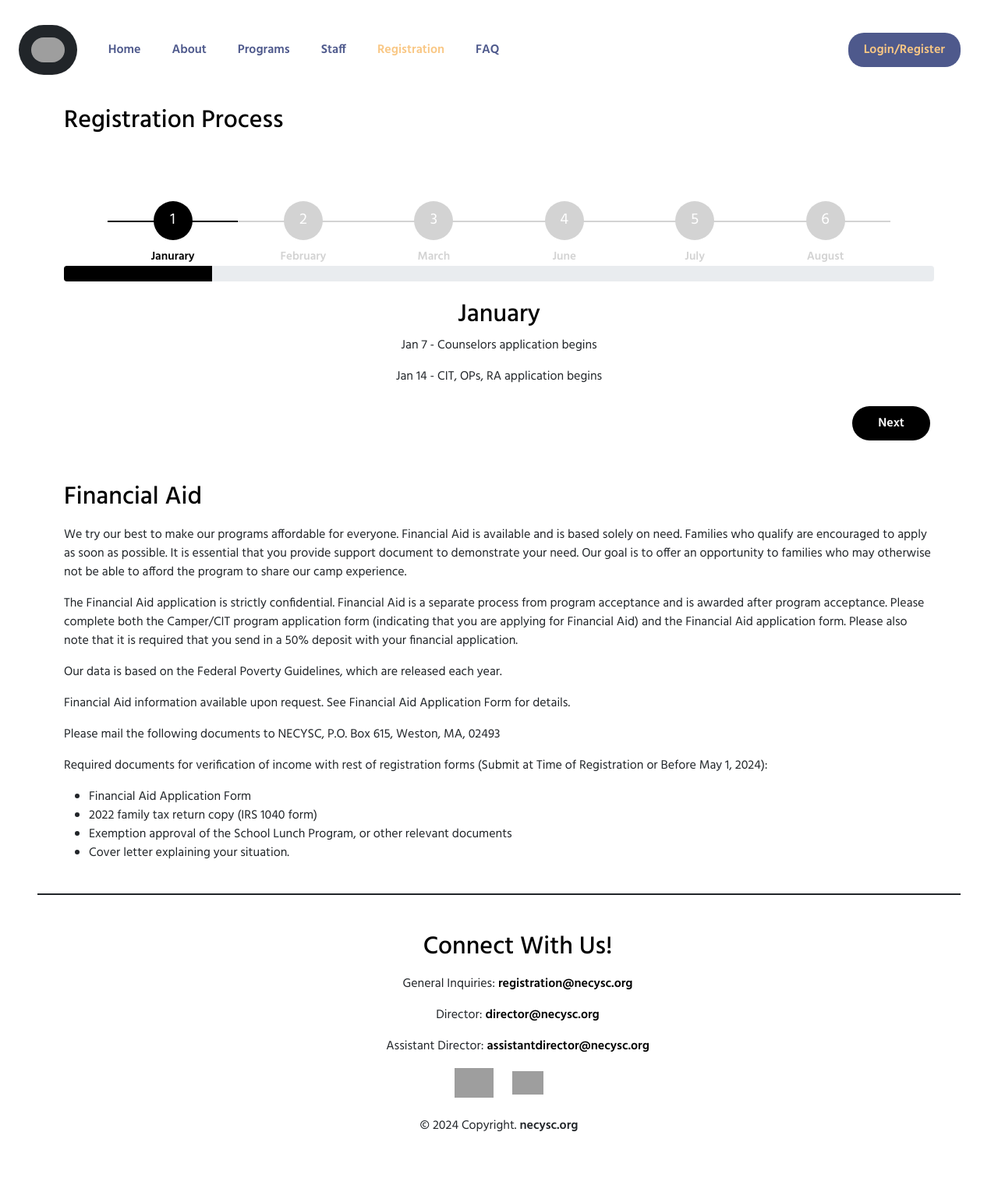
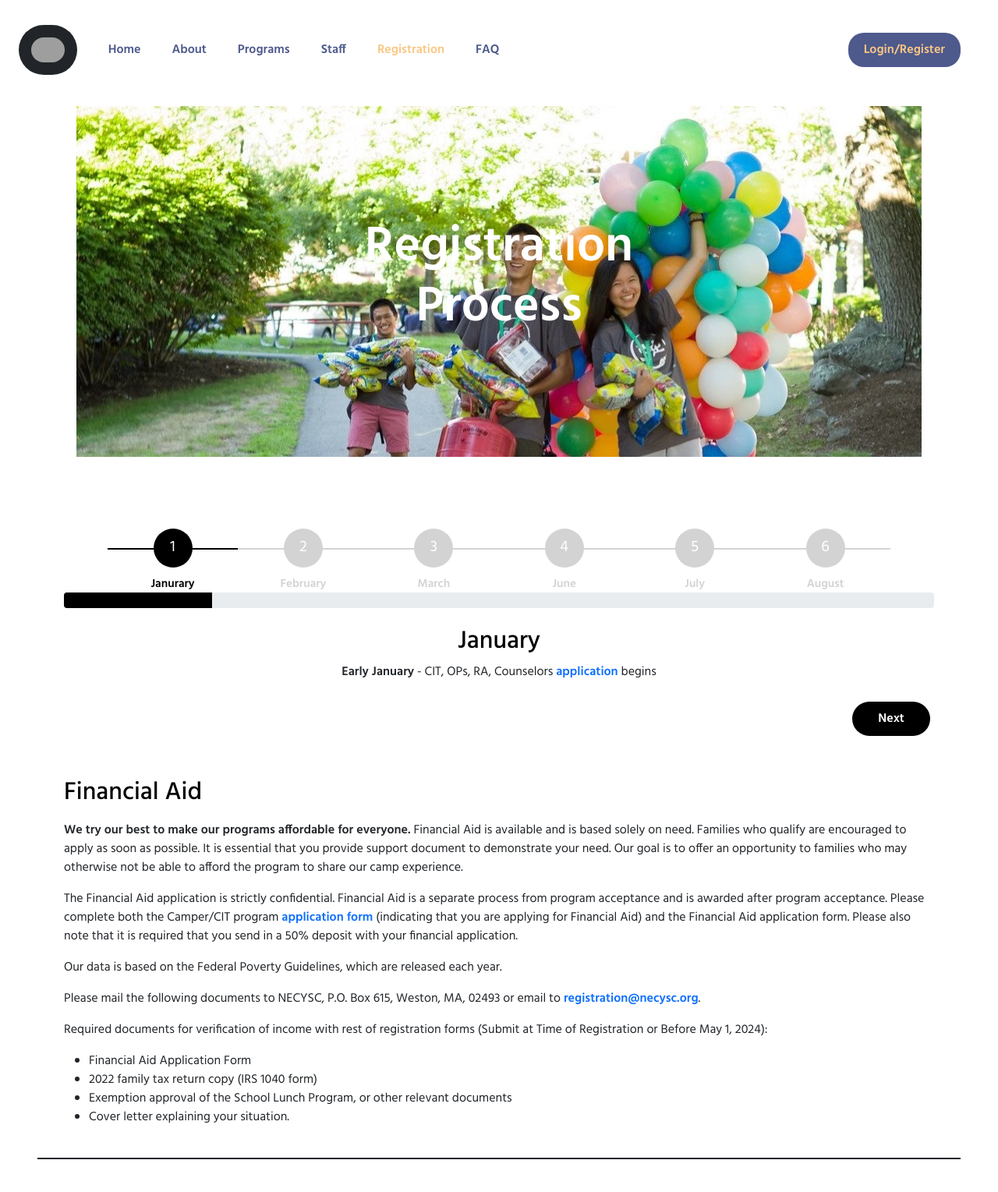
Before and after one commit to fullstackatbrown/project-necysc, a Django app: page /registration/ in a window 1280 px wide. Shown: the top 1529 px of the page at 78% size. Before the commit the page ends 1452 px from the top, so only its background shows below. Run offline with Django 5.2, Linux system fonts and the light colour scheme; some libraries are stand-ins or nearby versions; grey boxes are pictures that could not be loaded.

Commit message:
faq page styling, hero banners

```diff
--- a/necysc_app/templates/necysc_app/website/registration.html
+++ b/necysc_app/templates/necysc_app/website/registration.html
@@ -5,26 +5,29 @@
 {% load static %}
 
 {% block content %}
+<style>
+.hero-section {
+    background-image: url("{% static 'necysc_app/images/registration_banner.jpg' %}");
+}
 
-<!DOCTYPE html>
-<html>
-<head>
-	<link href=
-'https://stackpath.bootstrapcdn.com/bootstrap/4.3.1/css/bootstrap.min.css'>
+.a {
+    font-weight: bold;
+    text-decoration: none;
+    color: black;
+}
+</style>
+<link rel="stylesheet" href="{% static 'necysc_app/registration.css' %}">
+<script src="https://code.jquery.com/jquery-3.6.0.min.js"></script>
 
-	<script src=
-'https://stackpath.bootstrapcdn.com/bootstrap/4.3.1/js/bootstrap.bundle.min.js'>
-	</script>
+<section>
+    <div class="hero-section position-relative overflow-hidden p-3 p-md-5 m-md-3 text-center bg-light">
+        <div class="overlay"></div>
+        <div class="col-md-6 p-lg-5 mx-auto my-5 position-relative container">
+            <h1 class="display-3 fw-bold text-white" id="importantdates">Registration Process</h1>
+        </div>
+    </div>
+</section>
 
-	<script src=
-'https://cdnjs.cloudflare.com/ajax/libs/jquery/3.2.1/jquery.min.js'>
-	</script>
-
-<link rel="stylesheet" href="{% static 'necysc_app/registration.css' %}">
-</head>
-
-<body>
-    <h2 id="registrationprocess">Registration Process</h2>
 	<div class="container-fluid">
 		<div class="row justify-content-center">
 			<div class="text-center p-0 mt-3 mb-2">
@@ -45,16 +48,15 @@
 						</div> <br>
 						<fieldset>
 							<h2>January</h2>
-                            <p>Jan 7 - Counselors application begins</p>
-                            <p>Jan 14 - CIT, OPs, RA application begins</p>
+                            <p><strong>Early January</strong> - CIT, OPs, RA, Counselors
+                                        <a href="{% url 'necysc_app:staff' %}">application</a> begins</p>
 							<input type="button" name="next-step"
 								class="next-step rounded-pill" value="Next" />
 						</fieldset>
 						<fieldset>
 							<h2>Feburary</h2>
-                            <p>Feb 4 - Counselors application due 11:59pm</p>
-                            <p>Feb 11 - CIT, OPs, RA application due 11:59pm</p>
-                            <p>Feb 1 - Camper (Day/ON/EA) registration begins + Early Bird discount</p>
+                            <p><strong>End of February</strong> - All staff applications due</p>
+                            <p><strong>Mid-February</strong>- Camper (Day/ON/EA) <a href="{% url 'necysc_app:registration' %}">registration</a> begins + Early Bird discount</p>
 							<input type="button" name="next-step"
 								class="next-step rounded-pill" value="Next" />
 							<input type="button" name="previous-step"
@@ -63,7 +65,7 @@
 						</fieldset>
                         <fieldset>
 							<h2>March</h2>
-                            <p>Mar 15 - Camper (Day/ON/EA) Early Bird discount ends</p>
+                            <p><strong>Mid-March</strong>- Camper (Day/ON/EA) Early Bird discount ends</p>
 							<input type="button" name="next-step"
 								class="next-step rounded-pill" value="Next" />
 							<input type="button" name="previous-step"
@@ -72,8 +74,8 @@
 						</fieldset>
                         <fieldset>
 							<h2>June</h2>
-                            <p>Jun 15 - Overnight and EA camper registration due</p>
-                            <p>Jun 30 - Day camper registration due</p>
+                            <p><strong>Mid-June</strong> - Overnight and EA camper <a href="{% url 'necysc_app:registration' %}">registration</a> due</p>
+                            <p><strong>End of June</strong> - Day camper <a href="{% url 'necysc_app:registration' %}">registration</a> due</p>
 							<input type="button" name="next-step"
 								class="next-step rounded-pill" value="Next" />
 							<input type="button" name="previous-step"
@@ -82,9 +84,9 @@
 						</fieldset>
 						<fieldset>
 							<h2>July</h2>
-                            <p>Jul 15 - Final Camp information package email to accepted campers</p>
-                            <p>Jul 28 - Overnight and ExplorAsian camper check-in</p>
-                            <p>Jul 29 - Day camper check-in</p>
+                            <p><strong>Mid-July</strong> - Final Camp information package email to accepted campers</p>
+                            <p><strong>End Of July</strong> - Overnight and ExplorAsian camper check-in</p>
+                            <p><strong>End of July</strong> - Day camper check-in</p>
 							<input type="button" name="next-step"
 								class="next-step rounded-pill" value="Next" />
 							<input type="button" name="previous-step"
@@ -93,8 +95,8 @@
 						</fieldset>
 						<fieldset>
                             <h2>August</h2>
-                            <p>Aug 2 - Day camper program ends</p>
-                            <p>Aug 3 - Overnight and ExplorAsian camper program ends</p>
+                            <p><strong>Begining of August</strong> - Day camper program ends</p>
+                            <p><strong>Begining of August</strong> - Overnight and ExplorAsian camper program ends</p>
 							<input type="button" name="previous-step"
 								class="previous-step rounded-pill"
 								value="Previous" />
@@ -107,14 +109,15 @@
 
 
     <h2 id="financialaid" class="mb-3">Financial Aid</h2>
-    <p>We try our best to make our programs affordable for everyone. Financial Aid is available and is based solely on need.
+    <p><strong>We try our best to make our programs affordable for everyone.</strong> Financial Aid is available and is based solely on need.
         Families who qualify are encouraged to apply as soon as possible. It is essential that you provide support document
         to demonstrate your need. Our goal is to offer an opportunity to families who may otherwise not be able to
         afford the program to share our camp experience.
     </p>
     <p>
         The Financial Aid application is strictly confidential. Financial Aid is a separate process from program acceptance
-        and is awarded after program acceptance. Please complete both the Camper/CIT program application form (indicating
+        and is awarded after program acceptance. Please complete both the Camper/CIT program
+        <a href="https://www.necysc.org/v2/files/Financial_Aid_form.pdf" target="_blank">application form</a> (indicating
         that you are applying for Financial Aid) and the Financial Aid application form. Please also note that it is
         required that you send in a 50% deposit with your financial application.
     </p>
@@ -122,10 +125,7 @@
         Our data is based on the Federal Poverty Guidelines, which are released each year.
     </p>
     <p>
-        Financial Aid information available upon request. See Financial Aid Application Form for details.
-    </p>
-    <p>
-        Please mail the following documents to NECYSC, P.O. Box 615, Weston, MA, 02493
+        Please mail the following documents to NECYSC, P.O. Box 615, Weston, MA, 02493 or email to <a href="mailto:registration@necysc.org">registration@necysc.org</a>.
     </p>
     <p>
         Required documents for verification of income with rest of registration forms (Submit at Time of Registration
@@ -137,8 +137,8 @@
         <li>Exemption approval of the School Lunch Program, or other relevant documents</li>
         <li>Cover letter explaining your situation.</li>
     </ul>
-</body>
-<script>
+
+    <script>
     $(document).ready(function () {
         var currentGfgStep, nextGfgStep, previousGfgStep;
         var opacity;
@@ -208,9 +208,5 @@
         })
     });
 </script>
-</html>
-
-
-
 
 {% endblock %}
```
Also changed, not shown: necysc_app/static/necysc_app/about.css (+0 -24 lines), necysc_app/static/necysc_app/style.css (+26 -0 lines), necysc_app/templates/necysc_app/website/faq.html (+14 -1 lines), necysc_app/static/necysc_app/images/BOBA_logo.png (added), necysc_app/static/necysc_app/images/faq_banner.jpg (added), necysc_app/static/necysc_app/images/necyscbannerimage.png (added), necysc_app/static/necysc_app/images/registration_banner.jpg (added), static/necysc_app/images/faq_banner.jpg (added), static/necysc_app/images/registration_banner.jpg (added), 1 other file.
